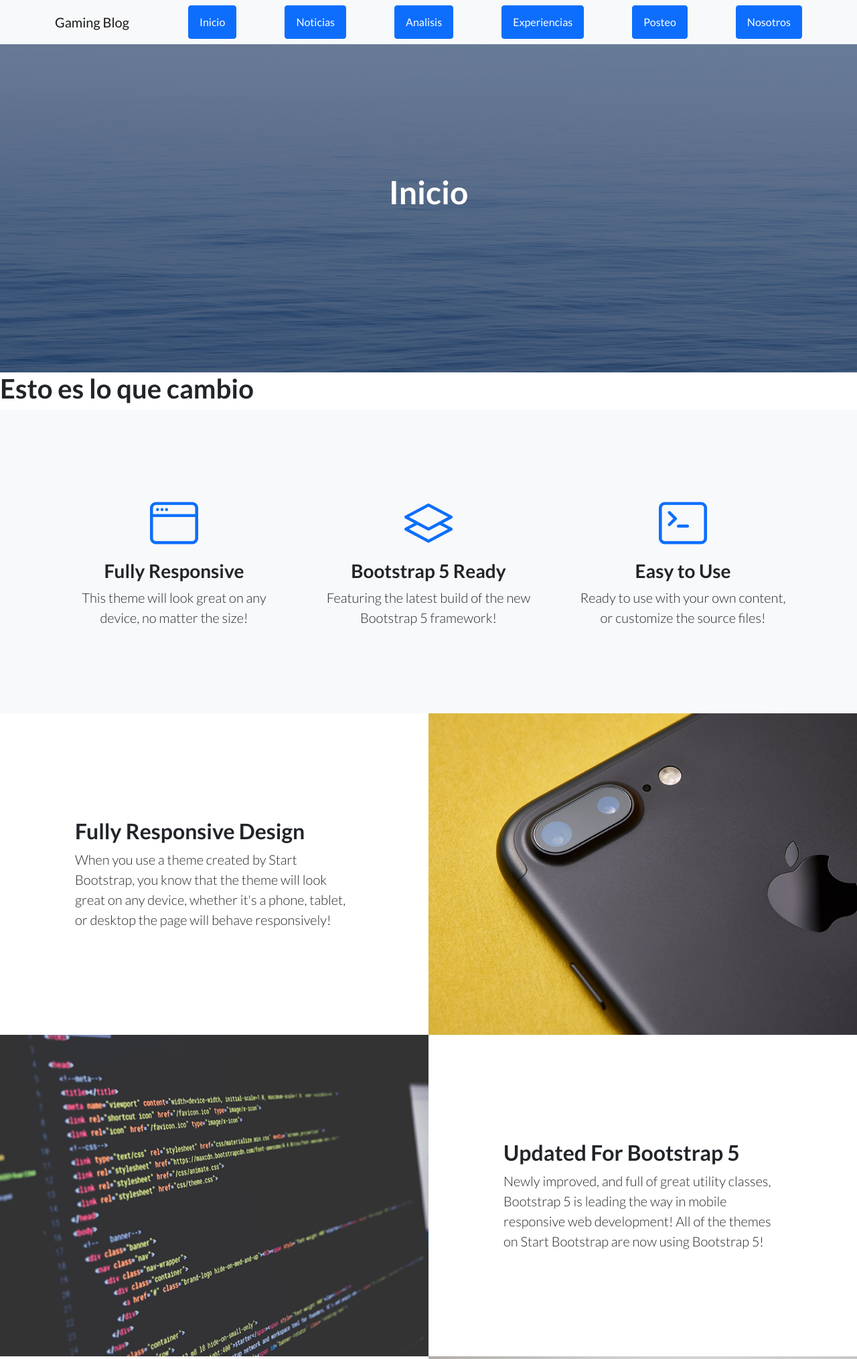
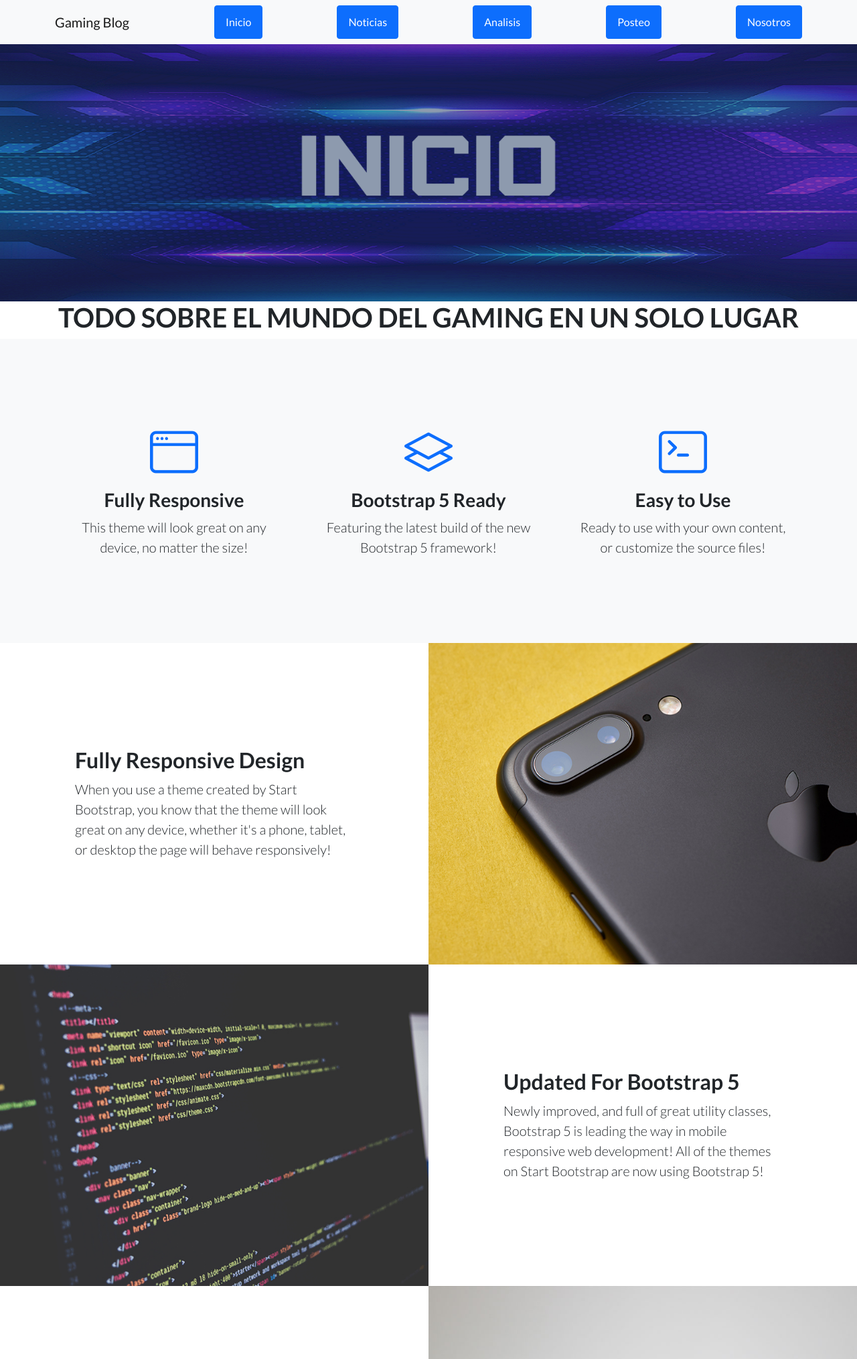
Before and after one commit to NicolasFernandezPadilla/ProyectoCoder, a Django app: page /Web_Blog/ in a window 1280 px wide. Shown: the top 2029 px of the page at 67% size. Run offline with Django 4.2, Linux system fonts and the light colour scheme; some libraries are stand-ins or nearby versions.

Commit message:
segunda parte terminada

```diff
--- a/ProyectoCoder/settings.py
+++ b/ProyectoCoder/settings.py
@@ -11,10 +11,11 @@ https://docs.djangoproject.com/en/4.1/ref/settings/
 """
 
 from pathlib import Path
+import os
 
 # Build paths inside the project like this: BASE_DIR / 'subdir'.
 BASE_DIR = Path(__file__).resolve().parent.parent
-
+STATIC_DIR= os.path.join(BASE_DIR,"static")
 
 # Quick-start development settings - unsuitable for production
 # See https://docs.djangoproject.com/en/4.1/howto/deployment/checklist/
@@ -125,6 +126,7 @@ USE_TZ = True
 # https://docs.djangoproject.com/en/4.1/howto/static-files/
 
 STATIC_URL = 'static/'
+STATICFILES_DIRS = [STATIC_DIR,]
 
 
 # Default primary key field type
--- a/ProyectoCoder/urls.py
+++ b/ProyectoCoder/urls.py
@@ -15,8 +15,13 @@ Including another URLconf
 """
 from django.contrib import admin
 from django.urls import path, include
+from django.conf import settings
+from django.conf.urls.static import static
 
 urlpatterns = [
     path('admin/', admin.site.urls),
-    path("Web_Blog/", include(("Web_Blog.urls"))),
+    path('', include("Web_Blog.urls")),
+    path('Web_Blog/', include("Web_Blog.urls")),
 ]
+
+urlpatterns += static(settings.MEDIA_URL, document_root = settings.MEDIA_ROOT)
--- a/Web_Blog/templates/inicio.html
+++ b/Web_Blog/templates/inicio.html
@@ -1,10 +1,15 @@
 {% extends "padre.html" %}
 
 {% load static %}
+
+{% block titulo1 %}
+Inicio
+{% endblock titulo1 %}
+
+{% block imagen %}
+<header class="masthead" style="background-image: url(/static/assets/img/inicio.png)"></header>
+{% endblock imagen %}
+
 {% block titulo %}
-<h1 class="mb-5">Inicio</h1>
-{% endblock %}
-
-{% block contenido_que_cambia %}
-<h1>Esto es lo que cambio</h1>
-{% endblock %}
+<CENter><h1>TODO SOBRE EL MUNDO DEL GAMING EN UN SOLO LUGAR</h1></CENter>
+{% endblock titulo %}
--- a/Web_Blog/templates/padre.html
+++ b/Web_Blog/templates/padre.html
@@ -6,7 +6,7 @@
         <meta name="viewport" content="width=device-width, initial-scale=1, shrink-to-fit=no" />
         <meta name="description" content="" />
         <meta name="author" content="" />
-        <title>Gaming Blog</title>
+        <title>{% block titulo1 %}Gaming Blog{% endblock titulo1 %}</title>
         <!-- Favicon-->
         <link rel="icon" type="image/x-icon" href="assets/favicon.ico" />
         <!-- Bootstrap icons-->
@@ -20,26 +20,26 @@
         <!-- Navigation-->
         <nav class="navbar navbar-light bg-light static-top">
             <div class="container">
-                <a class="navbar-brand" href="#!">Gaming Blog</a>
+                <a class="navbar-brand" href="{% url 'inicio' %}">Gaming Blog</a>
                 <a class="btn btn-primary" href="{% url 'inicio' %}">Inicio</a>
                 <a class="btn btn-primary" href="{% url 'noticias' %}">Noticias</a>
                 <a class="btn btn-primary" href="{% url 'analisis' %}">Analisis</a>
-                <a class="btn btn-primary" href="{% url 'experiencias' %}">Experiencias</a>
                 <a class="btn btn-primary" href="{% url 'posteo' %}">Posteo</a>
                 <a class="btn btn-primary" href="{% url 'nosotros' %}">Nosotros</a>
             </div>
         </nav>
         <!-- Masthead-->
+        {% block imagen %}
         <header class="masthead">
             <div class="container position-relative">
                 <div class="row justify-content-center">
                     <div class="col-xl-6">
                         <div class="text-center text-white">
+                            {% endblock imagen %}
                             <!-- Page heading-->
                             {% block titulo %}
 
-                            {% endblock %}
-
+                            {% endblock titulo %}
                             <!-- Signup form-->
                             <!-- * * * * * * * * * * * * * * *-->
                             <!-- * * SB Forms Contact Form * *-->
@@ -53,9 +53,6 @@
                 </div>
             </div>
         </header>
-        {% block contenido_que_cambia %}
-
-        {% endblock %}
         <!-- Icons Grid-->
         <section class="features-icons bg-light text-center">
             <div class="container">
@@ -88,21 +85,21 @@
         <section class="showcase">
             <div class="container-fluid p-0">
                 <div class="row g-0">
-                    <div class="col-lg-6 order-lg-2 text-white showcase-img" style="background-image: url('assets/img/bg-showcase-1.jpg')"></div>
+                    <div class="col-lg-6 order-lg-2 text-white showcase-img" style="background-image: url('/static/assets/img/bg-showcase-1.jpg')"></div>
                     <div class="col-lg-6 order-lg-1 my-auto showcase-text">
                         <h2>Fully Responsive Design</h2>
                         <p class="lead mb-0">When you use a theme created by Start Bootstrap, you know that the theme will look great on any device, whether it's a phone, tablet, or desktop the page will behave responsively!</p>
                     </div>
                 </div>
                 <div class="row g-0">
-                    <div class="col-lg-6 text-white showcase-img" style="background-image: url('assets/img/bg-showcase-2.jpg')"></div>
+                    <div class="col-lg-6 text-white showcase-img" style="background-image: url('/static/assets/img/bg-showcase-2.jpg')"></div>
                     <div class="col-lg-6 my-auto showcase-text">
                         <h2>Updated For Bootstrap 5</h2>
                         <p class="lead mb-0">Newly improved, and full of great utility classes, Bootstrap 5 is leading the way in mobile responsive web development! All of the themes on Start Bootstrap are now using Bootstrap 5!</p>
                     </div>
                 </div>
                 <div class="row g-0">
-                    <div class="col-lg-6 order-lg-2 text-white showcase-img" style="background-image: url('assets/img/bg-showcase-3.jpg')"></div>
+                    <div class="col-lg-6 order-lg-2 text-white showcase-img" style="background-image: url('/static/assets/img/bg-showcase-3.jpg')"></div>
                     <div class="col-lg-6 order-lg-1 my-auto showcase-text">
                         <h2>Easy to Use & Customize</h2>
                         <p class="lead mb-0">Landing Page is just HTML and CSS with a splash of SCSS for users who demand some deeper customization options. Out of the box, just add your content and images, and your new landing page will be ready to go!</p>
@@ -117,21 +114,21 @@
                 <div class="row">
                     <div class="col-lg-4">
                         <div class="testimonial-item mx-auto mb-5 mb-lg-0">
-                            <img class="img-fluid rounded-circle mb-3" src="assets/img/testimonials-1.jpg" alt="..." />
+                            <img class="img-fluid rounded-circle mb-3" src="/static/assets/img/testimonials-1.jpg" alt="..." />
                             <h5>Margaret E.</h5>
                             <p class="font-weight-light mb-0">"This is fantastic! Thanks so much guys!"</p>
                         </div>
                     </div>
                     <div class="col-lg-4">
                         <div class="testimonial-item mx-auto mb-5 mb-lg-0">
-                            <img class="img-fluid rounded-circle mb-3" src="assets/img/testimonials-2.jpg" alt="..." />
+                            <img class="img-fluid rounded-circle mb-3" src="/static/assets/img/testimonials-2.jpg" alt="..." />
                             <h5>Fred S.</h5>
                             <p class="font-weight-light mb-0">"Bootstrap is amazing. I've been using it to create lots of super nice landing pages."</p>
                         </div>
                     </div>
                     <div class="col-lg-4">
                         <div class="testimonial-item mx-auto mb-5 mb-lg-0">
-                            <img class="img-fluid rounded-circle mb-3" src="assets/img/testimonials-3.jpg" alt="..." />
+                            <img class="img-fluid rounded-circle mb-3" src="/static/assets/img/testimonials-3.jpg" alt="..." />
                             <h5>Sarah W.</h5>
                             <p class="font-weight-light mb-0">"Thanks so much for making these free resources available to us!"</p>
                         </div>
@@ -219,7 +216,7 @@
         <!-- Bootstrap core JS-->
         <script src="https://cdn.jsdelivr.net/npm/bootstrap@5.1.3/dist/js/bootstrap.bundle.min.js"></script>
         <!-- Core theme JS-->
-        <script src="js/scripts.js"></script>
+        <script src="/static/js/scripts.js"></script>
         <!-- * * * * * * * * * * * * * * * * * * * * * * * * * * * * * * * * * * * * * * * *-->
         <!-- * *                               SB Forms JS                               * *-->
         <!-- * * Activate your form at https://startbootstrap.com/solution/contact-forms * *-->
--- a/Web_Blog/urls.py
+++ b/Web_Blog/urls.py
@@ -5,7 +5,6 @@ urlpatterns = [
     path('', inicio, name="inicio"),
     path('noticias/', noticias, name="noticias"),
     path('analisis/', analisis, name= "analisis"),
-    path('experiencias/', experiencias, name="experiencias"),
     path('posteo/', posteo, name="posteo"),
     path('nosotros/', nosotros, name="nosotros"),
 ]
--- a/Web_Blog/views.py
+++ b/Web_Blog/views.py
@@ -13,9 +13,6 @@ def noticias(request):
 def analisis(request):
     return render(request, "analisis.html")
 
-def experiencias(request):
-    return render(request, "experiencias.html")
-
 def posteo(request):
     return render(request, "posteo.html")
 
```
Also changed, not shown: Web_Blog/models.py (+8 -0 lines), Web_Blog/templates/analisis.html (+10 -6 lines), Web_Blog/templates/experiencias.html (deleted, +0 -11 lines), Web_Blog/templates/nosotros.html (+10 -6 lines), Web_Blog/templates/noticias.html (+10 -6 lines), Web_Blog/templates/posteo.html (+10 -6 lines), Web_Blog/static/assets/img/analisis.png (added), Web_Blog/static/assets/img/bg-masthead.jpg (deleted), Web_Blog/static/assets/img/game.png (added), Web_Blog/static/assets/img/inicio.png (added), db.sqlite3, 3 other files.
